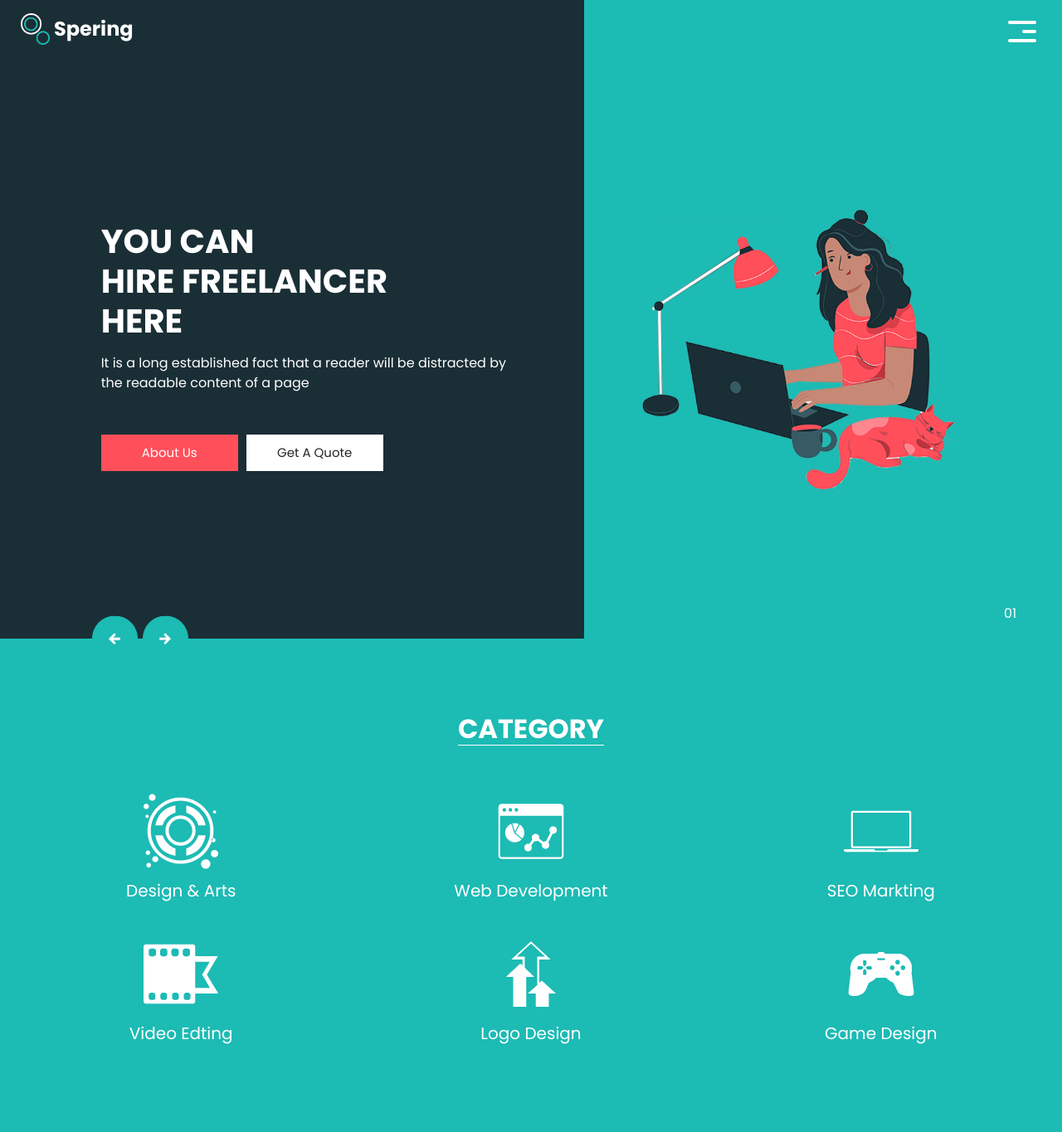
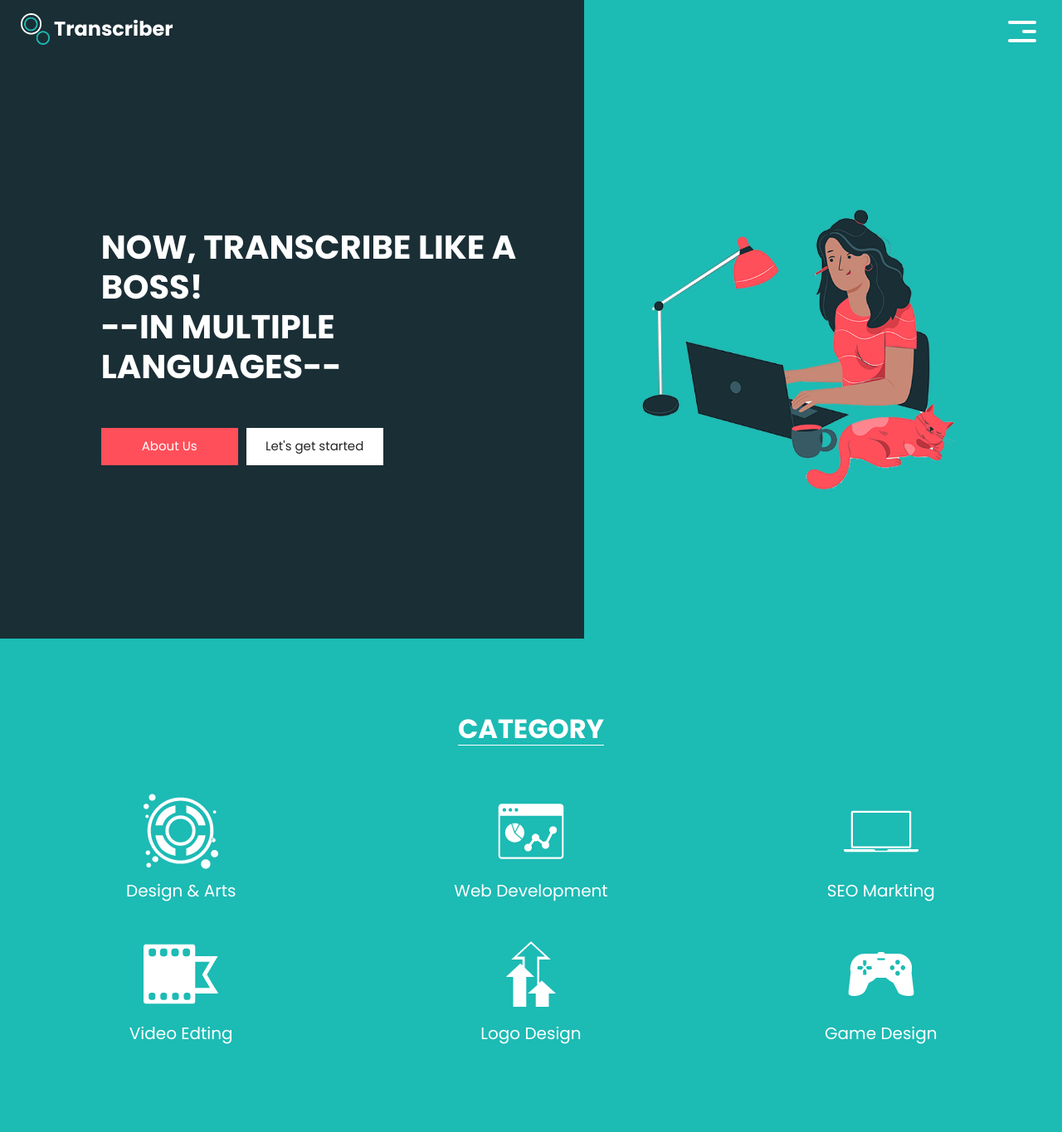
Before and after one commit to anigam075/Transcriber, a Django app: template templates/index.html in a window 1280 px wide. Shown: the top 1365 px of the page at 83% size. Run offline with Django 3.2, Linux system fonts and the light colour scheme; the template is opened without the code that fills it, so the values that code supplies are empty; some libraries are stand-ins or nearby versions.

Commit message:
templatechanges

```diff
--- a/templates/index.html
+++ b/templates/index.html
@@ -13,7 +13,7 @@
   <meta name="description" content="" />
   <meta name="author" content="" />
 
-  <title>Spering</title>
+  <title>Transcriber</title>
 
   <!-- bootstrap core css -->
   <link rel="stylesheet" type="text/css" href="{% static 'css/bootstrap.css' %}" />
@@ -34,7 +34,7 @@
           <a class="navbar-brand" href="index.html">
             <img src="{% static 'images/logo.png' %}" alt="" />
             <span>
-              Spering
+              Transcriber
             </span>
           </a>
           <button class="navbar-toggler" type="button" data-toggle="collapse" data-target="#navbarSupportedContent" aria-controls="navbarSupportedContent" aria-expanded="false" aria-label="Toggle navigation">
@@ -44,10 +44,10 @@
           <div class="collapse navbar-collapse" id="navbarSupportedContent">
             <ul class="navbar-nav  ">
               <li class="nav-item active">
-                <a class="nav-link" href="index.html">Home <span class="sr-only">(current)</span></a>
+                <a class="nav-link" href=" ">Home <span class="sr-only">(current)</span></a>
               </li>
               <li class="nav-item">
-                <a class="nav-link" href="about.html"> About</a>
+                <a class="nav-link" href="get-started"> About</a>
               </li>
               <li class="nav-item">
                 <a class="nav-link" href="work.html">Work </a>
@@ -90,18 +90,16 @@
     <!-- slider section -->
     <section class="slider_section ">
       <div class="carousel_btn-container">
-        <a class="carousel-control-prev" href="#carouselExampleIndicators" role="button" data-slide="prev">
+        <!-- <a class="carousel-control-prev" href="#carouselExampleIndicators" role="button" data-slide="prev">
           <span class="sr-only">Previous</span>
         </a>
         <a class="carousel-control-next" href="#carouselExampleIndicators" role="button" data-slide="next">
           <span class="sr-only">Next</span>
-        </a>
+        </a> -->
       </div>
       <div id="carouselExampleIndicators" class="carousel slide" data-ride="carousel">
         <ol class="carousel-indicators">
-          <li data-target="#carouselExampleIndicators" data-slide-to="0" class="active">01</li>
-          <li data-target="#carouselExampleIndicators" data-slide-to="1">02</li>
-          <li data-target="#carouselExampleIndicators" data-slide-to="2">03</li>
+          <li data-target="#carouselExampleIndicators" data-slide-to="0" class="active"></li>
         </ol>
         <div class="carousel-inner">
           <div class="carousel-item active">
@@ -110,84 +108,16 @@
                 <div class="col-md-5 offset-md-1">
                   <div class="detail-box">
                     <h1>
-                      You Can <br>
-                      Hire Freelancer <br>
-                      Here
+                      Now, Transcribe like a boss! <br>
+                    --In multiple languages-- <br>
+
                     </h1>
-                    <p>
-                      It is a long established fact that a reader will be distracted by
-                      the readable content of a page
-                    </p>
                     <div class="btn-box">
                       <a href="" class="btn-1">
                         About Us
                       </a>
                       <a href="" class="btn-2">
-                        Get A Quote
-                      </a>
-                    </div>
-                  </div>
-                </div>
-                <div class="offset-md-1 col-md-4 img-container">
-                  <div class="img-box">
-                    <img src="{% static 'images/slider-img.png' %}" alt="">
-                  </div>
-                </div>
-              </div>
-            </div>
-          </div>
-          <div class="carousel-item ">
-            <div class="container-fluid">
-              <div class="row">
-                <div class="col-md-5 offset-md-1">
-                  <div class="detail-box">
-                    <h1>
-                      You Can <br>
-                      Hire Freelancer <br>
-                      Here
-                    </h1>
-                    <p>
-                      It is a long established fact that a reader will be distracted by
-                      the readable content of a page
-                    </p>
-                    <div class="btn-box">
-                      <a href="" class="btn-1">
-                        About Us
-                      </a>
-                      <a href="" class="btn-2">
-                        Get A Quote
-                      </a>
-                    </div>
-                  </div>
-                </div>
-                <div class="offset-md-1 col-md-4 img-container">
-                  <div class="img-box">
-                    <img src="{% static 'images/slider-img.png' %}" alt="">
-                  </div>
-                </div>
-              </div>
-            </div>
-          </div>
-          <div class="carousel-item ">
-            <div class="container-fluid">
-              <div class="row">
-                <div class="col-md-5 offset-md-1">
-                  <div class="detail-box">
-                    <h1>
-                      You Can <br>
-                      Hire Freelancer <br>
-                      Here
-                    </h1>
-                    <p>
-                      It is a long established fact that a reader will be distracted by
-                      the readable content of a page
-                    </p>
-                    <div class="btn-box">
-                      <a href="" class="btn-1">
-                        About Us
-                      </a>
-                      <a href="" class="btn-2">
-                        Get A Quote
+                        Let's get started
                       </a>
                     </div>
                   </div>
--- a/transcriberapp/urls.py
+++ b/transcriberapp/urls.py
@@ -3,4 +3,5 @@ from . import views
 
 urlpatterns = [
     path('', views.home_f),
+    path('get-started', views.transcribe_f),
 ]
--- a/transcriberapp/views.py
+++ b/transcriberapp/views.py
@@ -4,3 +4,7 @@ from django.shortcuts import render, redirect
 
 def home_f(request):
     return render(request, 'index.html')
+
+
+def transcribe_f(request):
+    return render(request, 'about.html')
```
Also changed, not shown: templates/about.html (+24 -23 lines), db.sqlite3.
